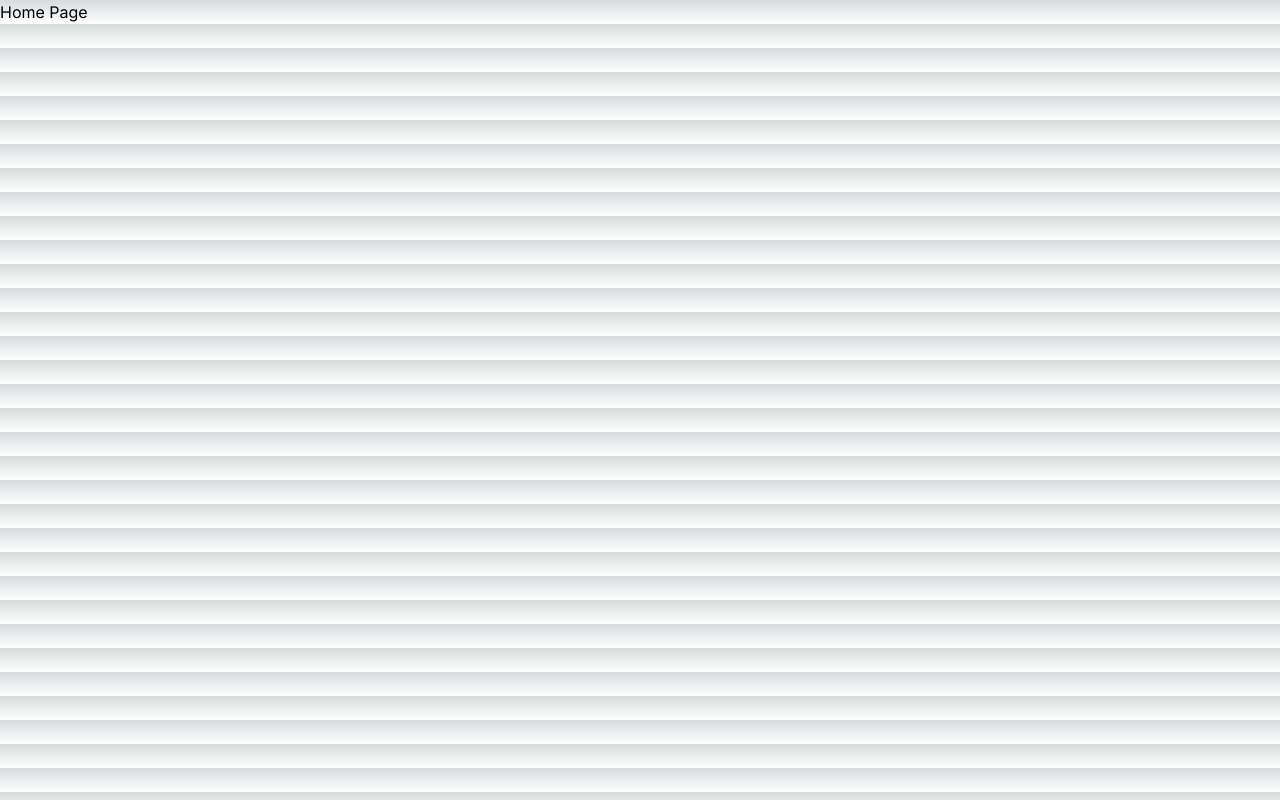
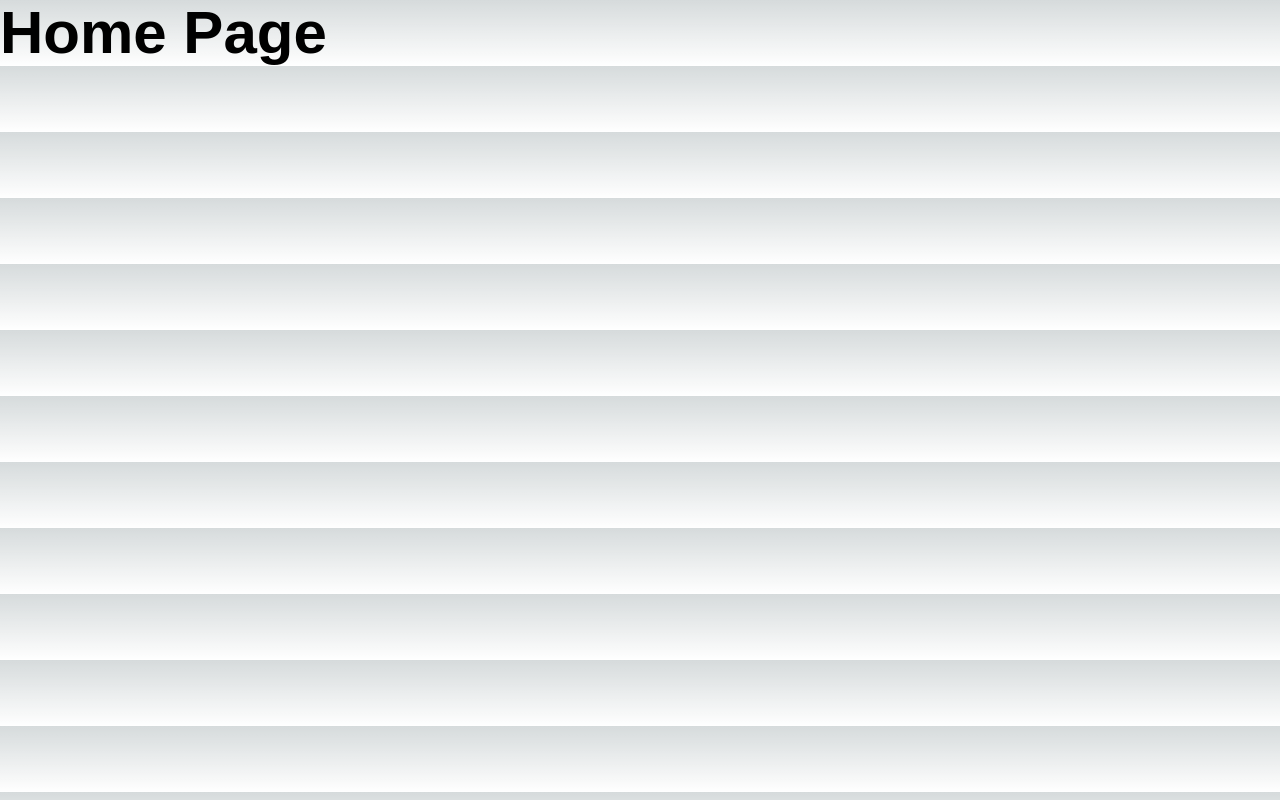
Before and after one commit to ChloeD-L/AMA-Web, a Next.js app: page / in a window 1280 px wide. Built offline with nearby package versions, Linux system fonts and the light colour scheme.

Commit message:
update for thailwind

```diff
--- a/src/app/globals.css
+++ b/src/app/globals.css
@@ -31,3 +31,14 @@ body {
     text-wrap: balance;
   }
 }
+
+h1, h2, h3, h4, h5, h6, p, a, li, div, span {
+  font-family: 'Outfit', sans-serif;
+  line-height: 1.1;
+  letter-spacing: 0;
+  }
+
+  h1 {
+      font-weight: 600; /* 60 转换为 600，这是一个合理的推测 */
+      font-size: 60px; /* 字体大小为 60px */
+    }
--- /dev/null
+++ b/src/components/MainLayout.tsx
@@ -0,0 +1,11 @@
+import React from 'react'
+
+const MainLayout: React.FC = () => {
+  return (
+    <div>
+
+    </div>
+  )
+}
+
+export default MainLayout
```
Also changed, not shown: package.json (+6 -5 lines), 1 other file (tests, documents, lock files or other folders).
